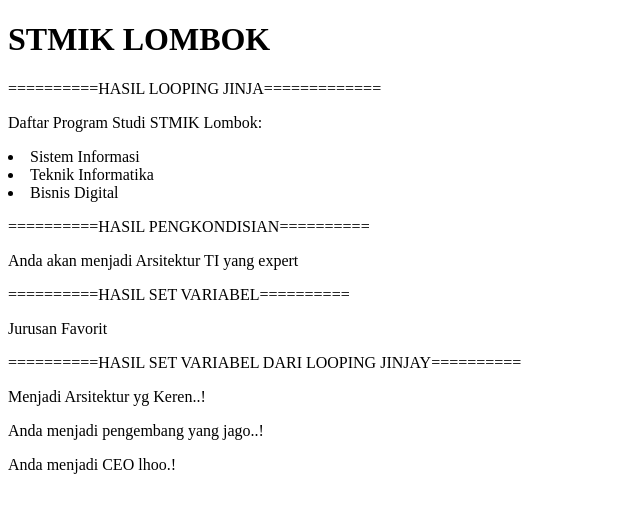
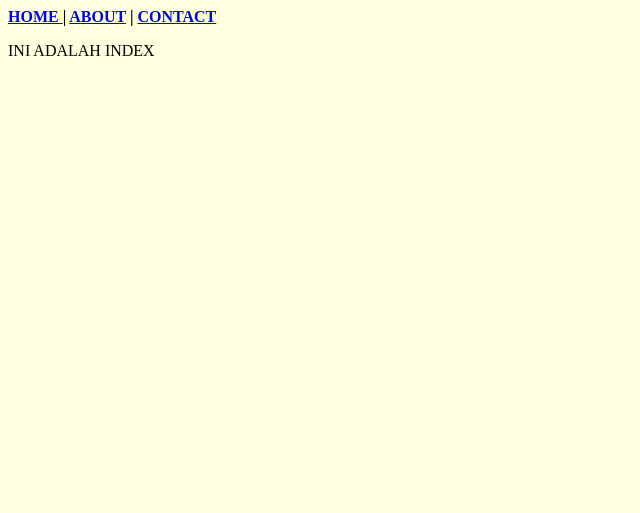
Before and after one commit to alimahatma/latihan_frameworkFlask, a Flask app: page / in a window 1280 px wide. Shown: the top 513 px of the page, without its empty margins (0-640 px from the left). Run offline with Flask 2, Linux system fonts and the light colour scheme.

Commit message:
latihan redirect dan url for

```diff
--- a/app.py
+++ b/app.py
@@ -1,4 +1,4 @@
-from flask import Flask, render_template, request, session
+from flask import Flask, render_template, url_for, redirect
 
 app = Flask(__name__)
 #secreat key
@@ -6,53 +6,23 @@
 
 @app.route("/")
 def index():
-    #Data yg akan di looping dan dikondisikan
-    prodi = ['Sistem Informasi', 'Teknik Informatika','Bisnis Digital']
-
-    jurusan="Sistem Informasi"
-
-    return render_template("index.html", prodi=prodi, jurusan=jurusan)
-
-#layout
-@app.route("/contact")
-def contact():
-    return render_template("contact.html")
+    return render_template("index.html")
 
 @app.route("/about")
 def about():
     return render_template("about.html")
 
-#parsing nilai int, string
-@app.route("/parsing/<string:nilaiku>")
-def ayo_parsing(nilaiku):
-    return "nilainya adalah : {} ".format(nilaiku)
-#argument parser
-@app.route("/parserargument")
-def ini_argument():
-    data = request.args.get("nilai")
-    return "nilainya dari argument parser : {}".format(data)
+@app.route("/contact")
+def contact():
+    return render_template("contact.html")
 
-#memparsing nilai dari url untuk set nilai session
-@app.route("/halaman/<int:nilai>")
-def session_pertama(nilai):
-    session["nilaiku"] = nilai
-    return "Berhasil mengeset nilainya"
+@app.route("/redirect-about")
+def redirect_about():
+    return redirect(url_for('about'))
 
-#menampilkan pada halaman lain
-@app.route("/halaman/lihat")
-def vew_session_pertama():
-    #teknik mengatasi error
-    try:
-        data = session["nilaiku"]
-        return "Nilai yang telah diset adalah = {} ".format(data)
-    except:
-        return "Anda Keluar, anda tiak memiliki akses.!"
-
-#logout / distroy session
-@app.route("/halaman/logout")
-def logout_session_pertama():
-    session.pop("nilaiku")
-    return "Berhasil logout / menghapus session"
+@app.route("/redirect-contact")
+def redirect_contact():
+    return redirect(url_for('contact'))
 
 if __name__ == "__main__":
-    app.run(debug=True)
+    app.run(debug=True, port=5001)
--- a/templates/about.html
+++ b/templates/about.html
@@ -1,4 +1,5 @@
 {% extends "main_layout.html" %}
 {% block content %}
-<p>Ini adalah about</p>
+
+<p>INI ADALAH ABOUT</p>
 {% endblock %}
--- a/templates/contact.html
+++ b/templates/contact.html
@@ -1,4 +1,5 @@
 {% extends "main_layout.html" %}
 {% block content %}
-<p>Ini adalah contact</p>
+
+<p>INI ADALAH CONTACT</p>
 {% endblock %}
--- a/templates/index.html
+++ b/templates/index.html
@@ -1,54 +1,4 @@
-<!DOCTYPE html>
-<html lang="en">
-<head>
-    <meta charset="UTF-8">
-    <meta name="viewport" content="width=device-width, initial-scale=1.0">
-    <title>STMIK LOMBOK</title>
-</head>
-<body>
-
-    <p><h1>STMIK LOMBOK</h1></p>
-    <div>
-        <p>==========HASIL LOOPING JINJA=============</p>
-        <!--Looping Dengan Jinjay-->
-        <p>Daftar Program Studi STMIK Lombok:</p>
-        {% for data in prodi %}
-        <li>{{ data }}</li>
-        {% endfor %}
-    </div>
-    <div>
-        <p>==========HASIL PENGKONDISIAN==========</p>
-        <!--Condition if/else-->
-        {% if jurusan == "Teknik Informatika" %}
-        <p>Anda akan menjadi software developer yg keren.!</p>
-        {% elif jurusan == "Sistem Informasi" %}
-        <p>Anda akan menjadi Arsitektur TI yang expert</p>
-        {% elif jurusan == "Bisnis Digital" %}
-        <p>Anda akan menjadi CEO lhoo.!</p>
-        {% else %}
-        <p>Anda salah memasukkan data</p>
-        {% endif %}
-    </div>
-    <div>
-        <p>==========HASIL SET VARIABEL==========</p>
-        <!--SET VARIABEL-->
-        {% set data = "Jurusan Favorit" %}
-        <p>{{ data }}</p>
-
-    </div>
-    <div>
-        <p>==========HASIL SET VARIABEL DARI LOOPING JINJAY==========</p>
-        {% for data in prodi %}
-        {% if data == "Sistem Informasi" %}
-        <p>Menjadi Arsitektur yg Keren..!</p>
-        {% elif data == "Teknik Informatika" %}
-        <p>Anda menjadi pengembang yang jago..!</p>
-        {% elif data =="Bisnis Digital" %}
-        <p>Anda menjadi CEO lhoo.!</p>
-        {% endif %}
-        {% endfor %}
-
-
-    </div>
-</body>
-</html>
+{% extends "main_layout.html" %}
+{% block content %}
+</font><p>INI ADALAH INDEX</p>
+{% endblock %}
--- a/templates/main_layout.html
+++ b/templates/main_layout.html
@@ -5,9 +5,15 @@
     <meta name="viewport" content="width=device-width, initial-scale=1.0">
     <title>Document</title>
 </head>
-<body>
-    <h2>About</h2>
-    <h2>Contact</h2>
-    {% block content %}{% endblock content %}
+<body bgcolor="	#FFFFE0">
+    <div>
+        <strong>
+            <a href="{{ url_for('index') }}"> HOME </a> |
+            <a href="{{url_for('about')}}">ABOUT</a> |
+            <a href="{{url_for('contact')}}">CONTACT</a>
+        </strong>
+    </div>
+
+    {% block content %}{% endblock %}
 </body>
 </html>
```
